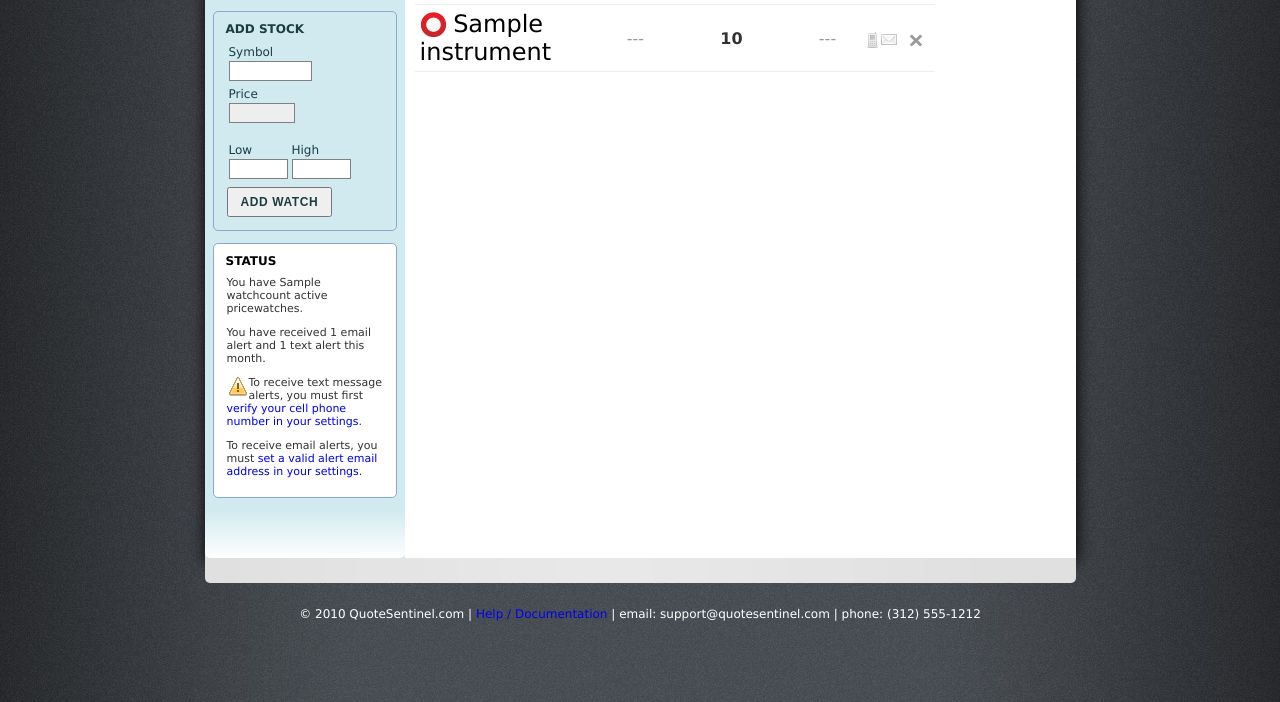
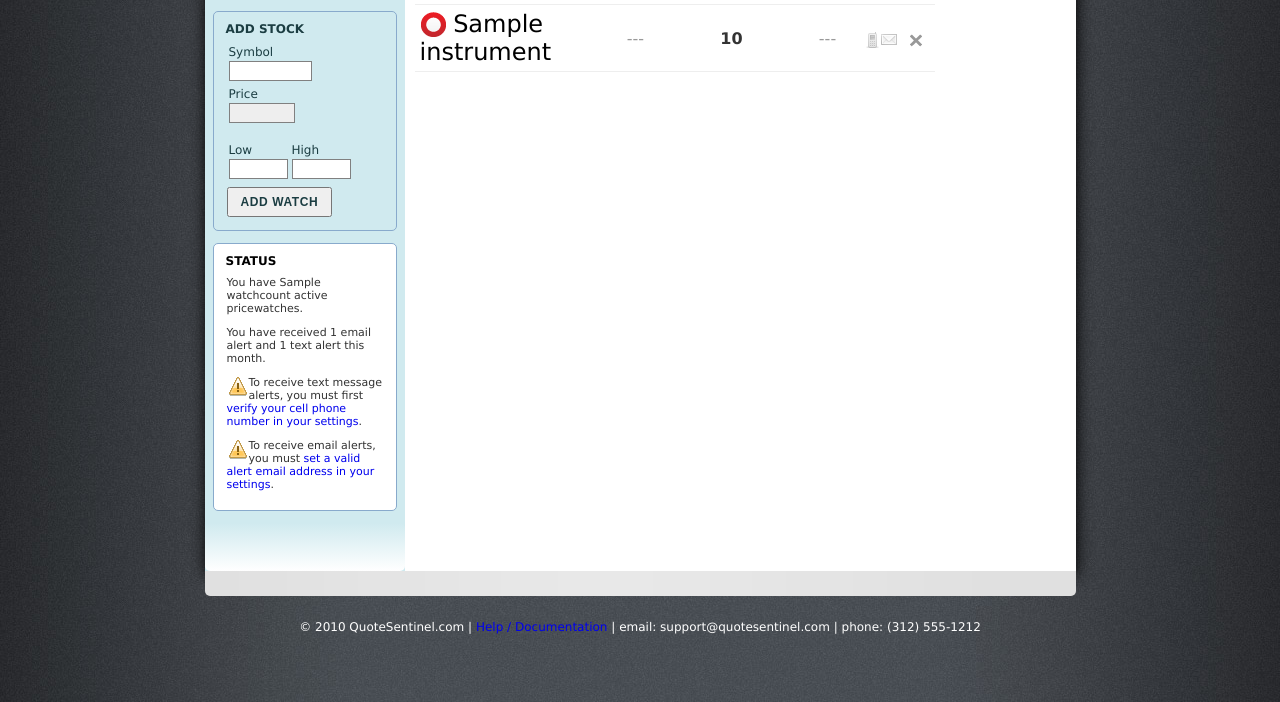
Before and after one commit to ezl/chromano_trial, a Django app: template templates/monitor.html in a window 1280 px wide. Shown: the part 98-800 px from the top of the page. Run offline with Django 3.2, Linux system fonts and the light colour scheme; tables that the repository leaves empty hold one stand-in row (values such as "Sample post"); the template is opened without the code that fills it: values that come from a table or form of the project are taken from there, most other values are stand-ins (such as "Sample title", 1, 10 or a date in 2020); parts of the project's set-up code (start-up, migrations or seed data) failed here and were passed over; some libraries are stand-ins or nearby versions.

Commit message:
add warning icon for invalid email warning /monitor

```diff
--- a/templates/monitor.html
+++ b/templates/monitor.html
@@ -71,7 +71,7 @@
         </div>
         <div>
             {% if not user.email %}
-                <p>To receive email alerts, you must <a href="{% url monitor.views.profile %}">set a valid alert email address in your settings</a>.</p>
+                <p><img class="left" src="{{ MEDIA_URL }}/icons/warning.png">To receive email alerts, you must <a href="{% url monitor.views.profile %}">set a valid alert email address in your settings</a>.</p>
             {% endif %}
         </div>
     </div>
```
